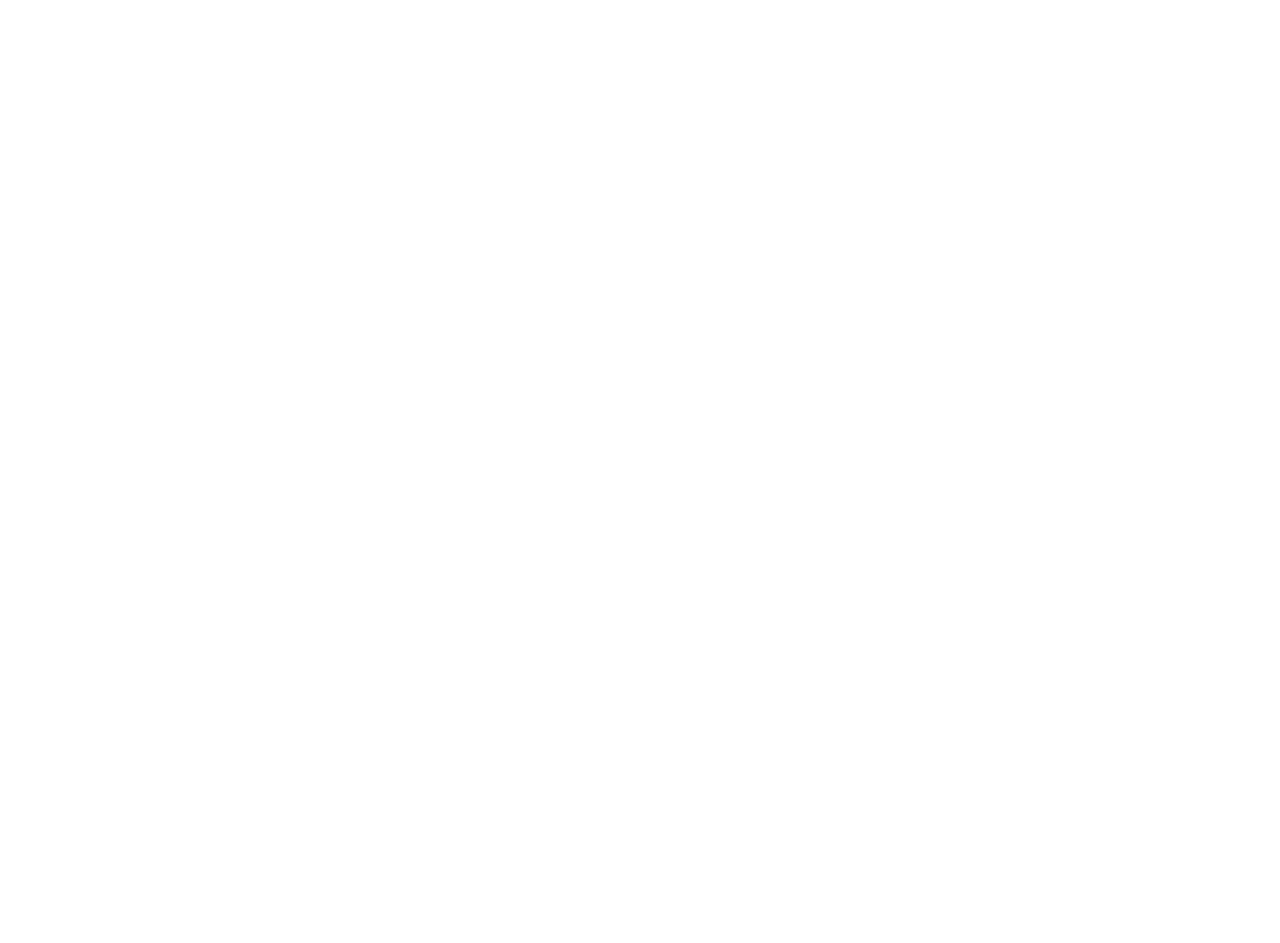
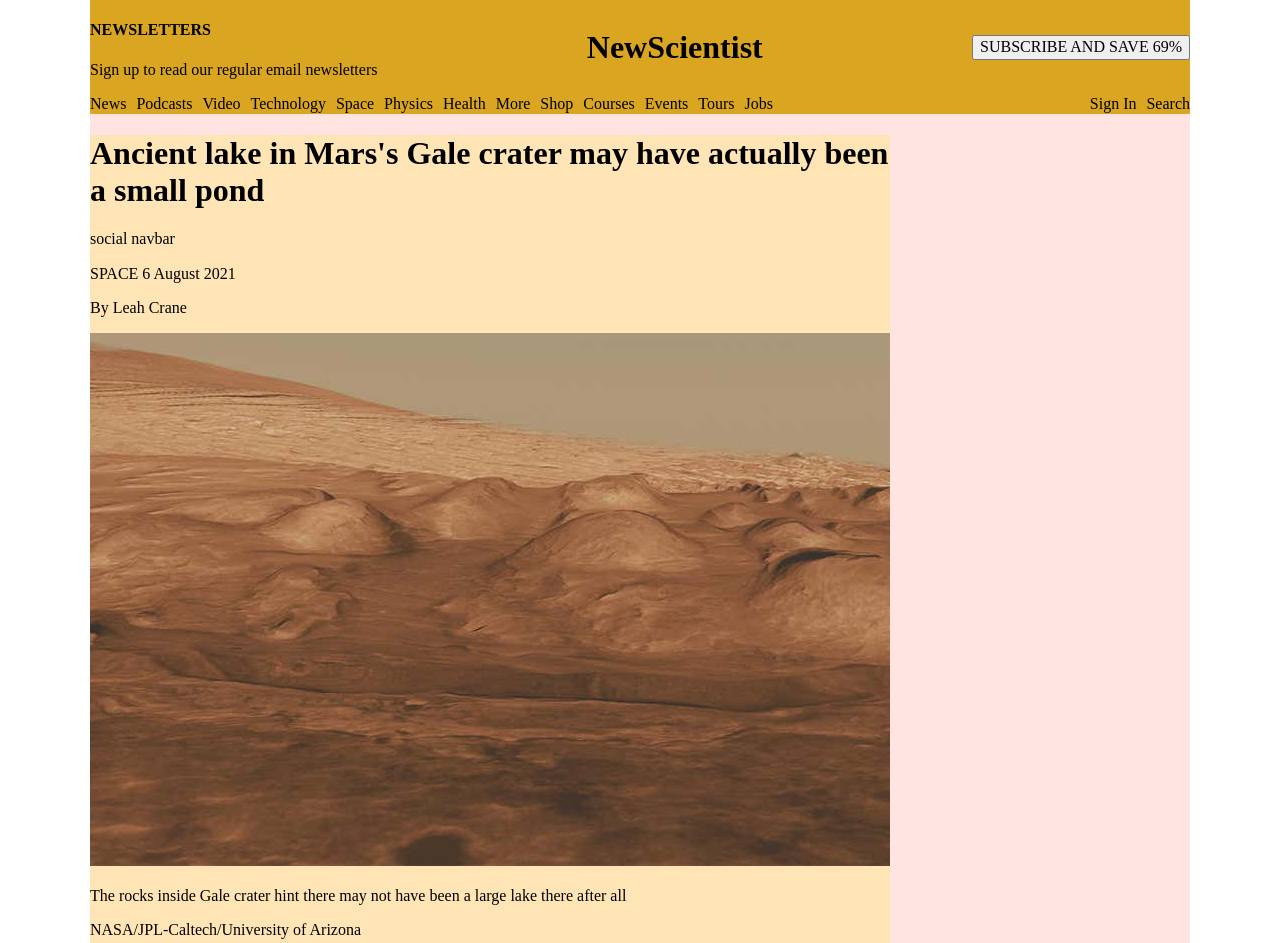
Before and after one commit to JStan811/odin-positioning-and-floating-elements, a plain HTML site: page index.html in a window 1280 px wide. Shown: the top 943 px of the page. Before the commit the page ends 800 px from the top, so only its background shows below. Drawn offline with Linux system fonts and the light colour scheme.

Commit message:
Size body and add header and content. I'm still very early on in this project. I've started to put some things on the page but I'm quickly learning that this isn't going to be as simple as the last project...

```diff
--- a/css/styles.css
+++ b/css/styles.css
@@ -3,3 +3,36 @@
 * { -moz-box-sizing: border-box; -webkit-box-sizing: border-box; box-sizing: border-box; }
 
 /* Styles */
+.container {
+  background-color: mistyrose;
+  width: 1100px;
+  margin: 0 auto;
+}
+
+header {
+  background-color: goldenrod;
+}
+
+header div {
+  display: flex;
+  justify-content: space-between;
+  align-items: center;
+}
+
+header ul {
+  display: flex;
+  gap: 10px;
+  list-style-type: none; /* Remove bullets */
+  padding: 0;
+  margin: 0;
+  justify-content: start;
+}
+
+.justify-end {
+  margin-left: auto;
+}
+
+div .content {
+  width: 800px;
+  background-color: moccasin;
+}
--- a/index.html
+++ b/index.html
@@ -8,26 +8,69 @@
   </head>
 
   <body>
+    <div class='container'>
       <header>
+        <div>
           <section class='hd left'>
-
+            <h4>NEWSLETTERS</h4>
+            <p><a>Sign up to read our regular email newsletters</a></p>
           </section>
 
           <section class='hd center'>
-
+            <h1>NewScientist</h1>
           </section>
 
           <section class='hd right'>
-
+            <button>SUBSCRIBE AND SAVE 69%</button>
           </section>
+        </div>
 
         <nav>
-
+          <ul>
+            <li><a>News</a></li>
+            <li><a>Podcasts</a></li>
+            <li><a>Video</a></li>
+            <li><a>Technology</a></li>
+            <li><a>Space</a></li>
+            <li><a>Physics</a></li>
+            <li><a>Health</a></li>
+            <li><a>More</a></li>
+            <li><a>Shop</a></li>
+            <li><a>Courses</a></li>
+            <li><a>Events</a></li>
+            <li><a>Tours</a></li>
+            <li><a>Jobs</a></li>
+            <li class='justify-end'><a>Sign In</a></li>
+            <li><a>Search</a></li>
+          </ul>
         </nav>
       </header>
 
       <div class='content'>
+        <h1>Ancient lake in Mars's Gale crater may have actually been a small pond</h1>
 
+        <nav>social navbar</nav>
+
+        <p>SPACE 6 August 2021</p>
+        <p>By Leah Crane</p>
+
+        <img src='img/article-main-image.jpg' alt='image of Gale crater'>
+        <p>The rocks inside Gale crater hint there may not have been a large lake there after all</p>
+        <p>NASA/JPL-Caltech/University of Arizona</p>
+
+        <p>A purported ancient lake on Mars may have been far smaller than researchers thought. NASA's Curiosity rover has been exploring Gale crater for more than eight years, and while early observations suggested the entire crater may once have been filled with water, a new analysis implies that it just had a series of ponds instead.
+
+        Previous analyses of data from Curiosity have relied heavily on a measure called the chemical index of alteration to determine how rocks were weathered over time. Joseph Michalski at the University of Hong Kong and his colleagues have suggested that because this measure was developed for use on Earth, it may not be valid in the extreme Martian climate.
+
+        Instead, they analysed the concentrations of various compounds that are expected to change based on different types of weathering over time. They found that some of the layers of rock Curiosity examined did interact with water at some point in their past, but more are likely to have formed outside of the water.</p>
+
+        <p>Read more: Microbes burping methane on Mars may be right next to NASA rover</p>
+
+        <p>“Over hundreds of metres of strata, it seems that the only layers that are demonstrably lacustrine [formed in a lake] are the lower few metres,” says Michalski. “Of the rocks visited by the rover… the fraction that is demonstrably lacustrine is something like 1 per cent.”
+
+        These rocks were mostly in the lowest few metres of sediments in the crater, suggesting the lake was not nearly as deep or extensive as we thought. “There was likely a small lake or more likely a series of small lakes in the floor of Gale crater, but these were shallow ponds,” says Michalski.
+
+        The rocks that didn't form in water appeared to be volcanic, so Michalski says that they may have formed out of ash from volcanic eruptions after the water in Gale crater had dried up. Observations by other Mars missions have hinted that these sediments were deposited by wind, not water, so this may solve that mismatch.</p>
       </div>
 
       <aside>
@@ -41,5 +84,6 @@
       <footer>
 
       </footer>
+    </div>
   </body>
 </html>
```
Also changed, not shown: img/article-main-image.jpg (added). Lines whose indentation alone changed are shown as unchanged.
